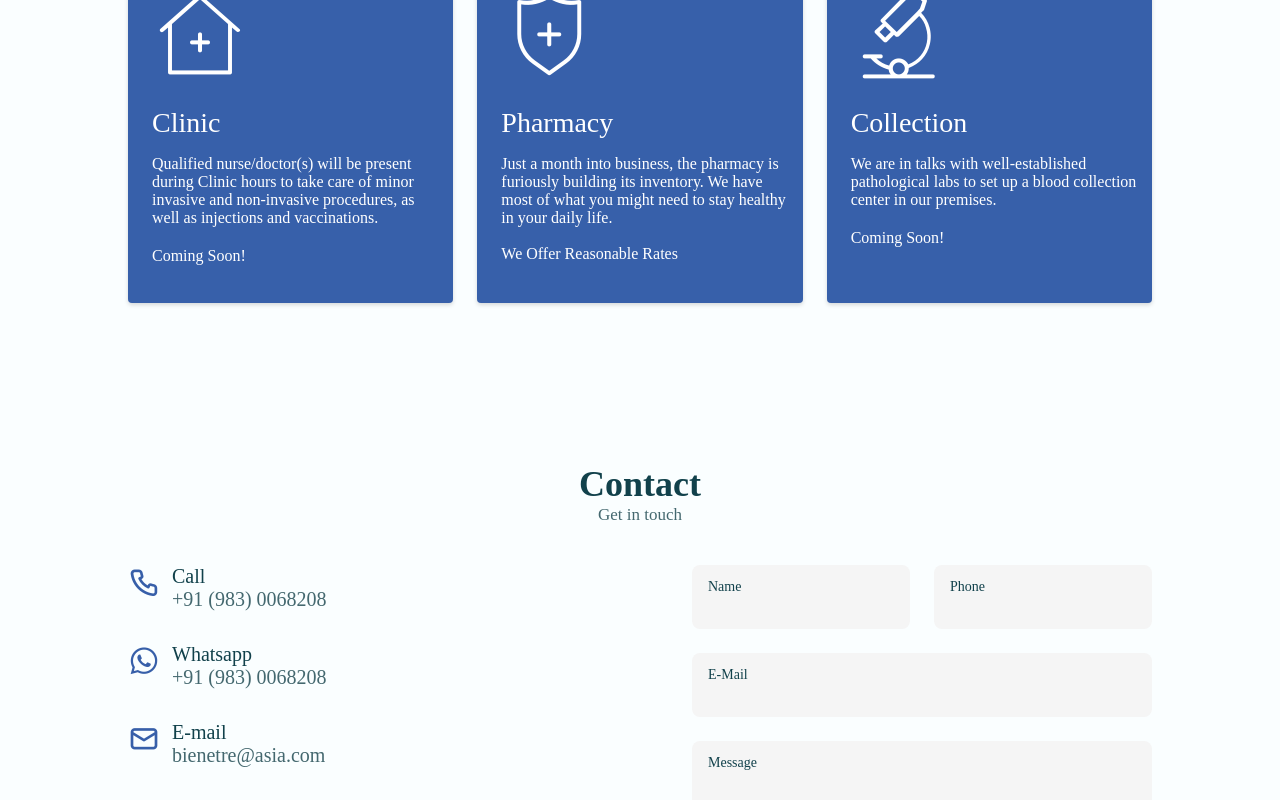
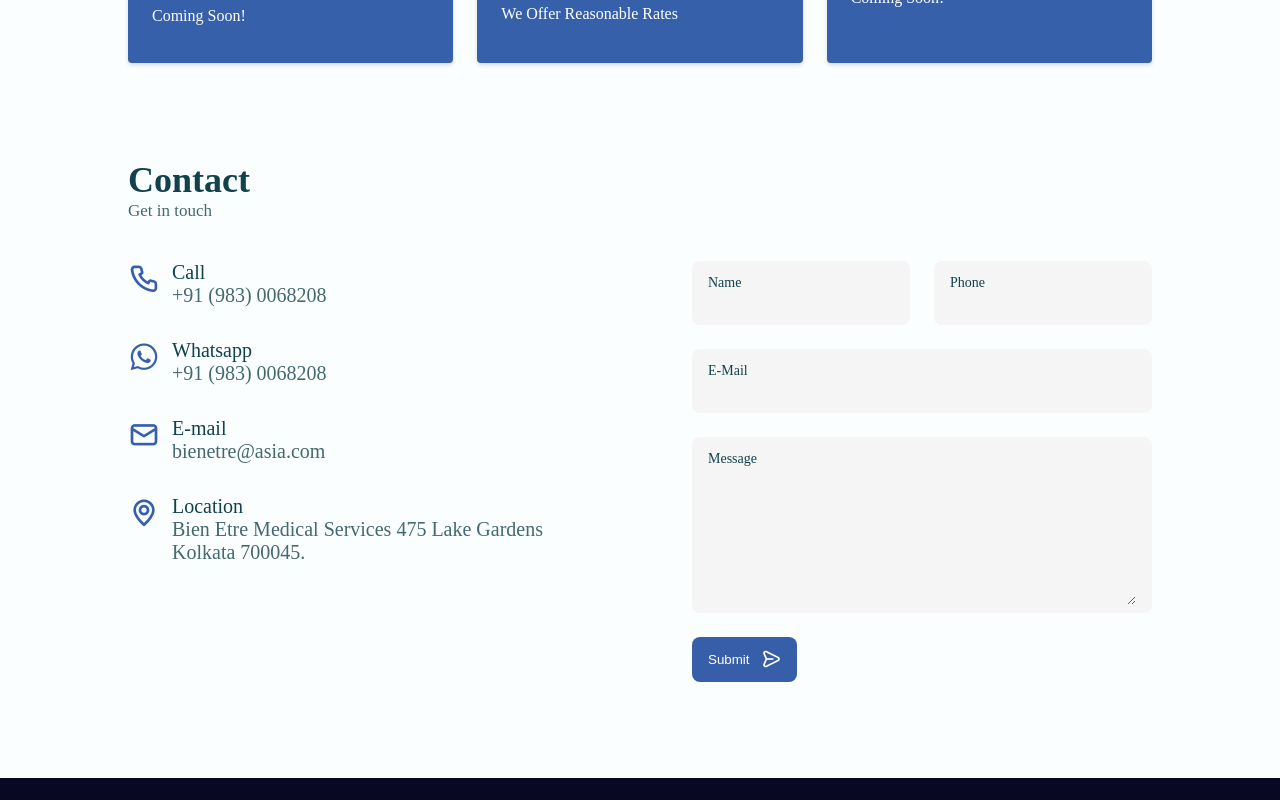
Before and after one commit to Ahmad0222/Bien_Etre, a plain HTML site: page index.html in a window 1280 px wide. Shown: the part 1660-2460 px from the top of the page. Drawn offline with nearby package versions, Linux system fonts and the light colour scheme; a web font is replaced by a local one.

Commit message:
more changes

```diff
--- a/assets/css/styles.css
+++ b/assets/css/styles.css
@@ -133,8 +133,8 @@ input {
 }
 
 /*=============== REUSABLE CSS CLASSES ===============*/
-section{
-  padding: 6rem 0 4rem;
+.section{
+  padding: 2rem 0 4rem;
 }
 
 .section__title{
@@ -149,7 +149,7 @@ section{
 
 .section__title,
 .section__subtitle{
-  text-align: center;
+  text-align: left;
 }
 
 .container {
@@ -297,8 +297,11 @@ section{
   height: calc(100vh - var(--header-height));
   align-content: center;
   row-gap: 3rem;
+  padding-top: 7rem;
 }
-
+.home{
+  padding-bottom: 3rem;
+}
 .home__data-title,
 .home__data-subtitle {
   color: black;
@@ -446,7 +449,7 @@ section{
 }
 .about__img{
   width: 550px;
-  transform: translateX(6rem);
+  transform: translateX(8rem);
 }
 
 /*==================== SERVICES ====================*/
--- a/index.html
+++ b/index.html
@@ -18,7 +18,6 @@
         <header class="header" id="header">
             <nav class="nav container">
                 <a href="#" class="nav__logo"><img src="./assets/img/Final.svg" alt=""></a>
-
                 <div class="nav__menu" id="nav-menu">
                     <ul class="nav__list">
                         <li class="nav__item">
@@ -65,7 +64,7 @@
 
             </section>
             <!--==================== ABOUT ====================-->
-            <section class="about" id="about">
+            <section class="about section" id="about">
                 <div class="container about__container">
                     <h1 class="section__title-about">About</h1>
                     <span class="section__subtitle-about">Neighbourhood Health Clinic</span>
@@ -76,7 +75,7 @@
                 </div>
             </section>
             <!--==================== SERVICES ====================-->
-            <section class="services" id="services">
+            <section class="services container section" id="services">
                 <div class="">
                     <h1 class="section__title">Services</h1>
                     <span class="section__subtitle">Your Daily Health Needs</span>
@@ -112,7 +111,7 @@
                     </div>
             </div>
             <!--==================== SERVICES 3 ====================-->
-            <div class="services__content">
+            <div class="services__content ">
                 <div>
                     <i class="uil uit-microscope services__icon"></i>
                     <h3 class="services__title">Collection</h3>
@@ -130,7 +129,7 @@
             </section>
 
             <!--==================== CONTACT ====================-->
-            <section class="contact section" id="contact">
+            <section class="contact section container" id="contact">
                 <h2 class="section__title">Contact</h2>
                 <span class="section__subtitle">Get in touch</span>
 
@@ -164,8 +163,7 @@
                             <i class="uil uil-map-marker contact__icon"></i>
                             <div>
                                 <h3 class="contact__title">Location</h3>
-                                <span class="contact__subtitle">Bien Etre Medical Services 475 Lake Gardens,
-                                    Kolkata 700045.</span>
+                                <span class="contact__subtitle">Bien Etre Medical Services 475 Lake Gardens <br>Kolkata 700045.</span>
                             </div>
                         </div>
                     </div>
@@ -183,7 +181,7 @@
                             </div>
                             <div class="contact__content">
                                 <lable class="contact__lable">E-Mail</lable>
-                                <input type="text" class="contact__input" name="project">
+                                <input type="text" class="contact__input" name="E-mail">
                             </div>
                             <div class="contact__content">
                                 <lable class="contact__lable">Message</lable>
@@ -191,7 +189,7 @@
                             </div>
                             <div>
                                 <button type="submit" class="button button--flex send-button">
-                                    Send Message
+                                    Submit
                                     <i class="uil uil-message button__icon"></i>
                                 </button>
                             </div>
```
